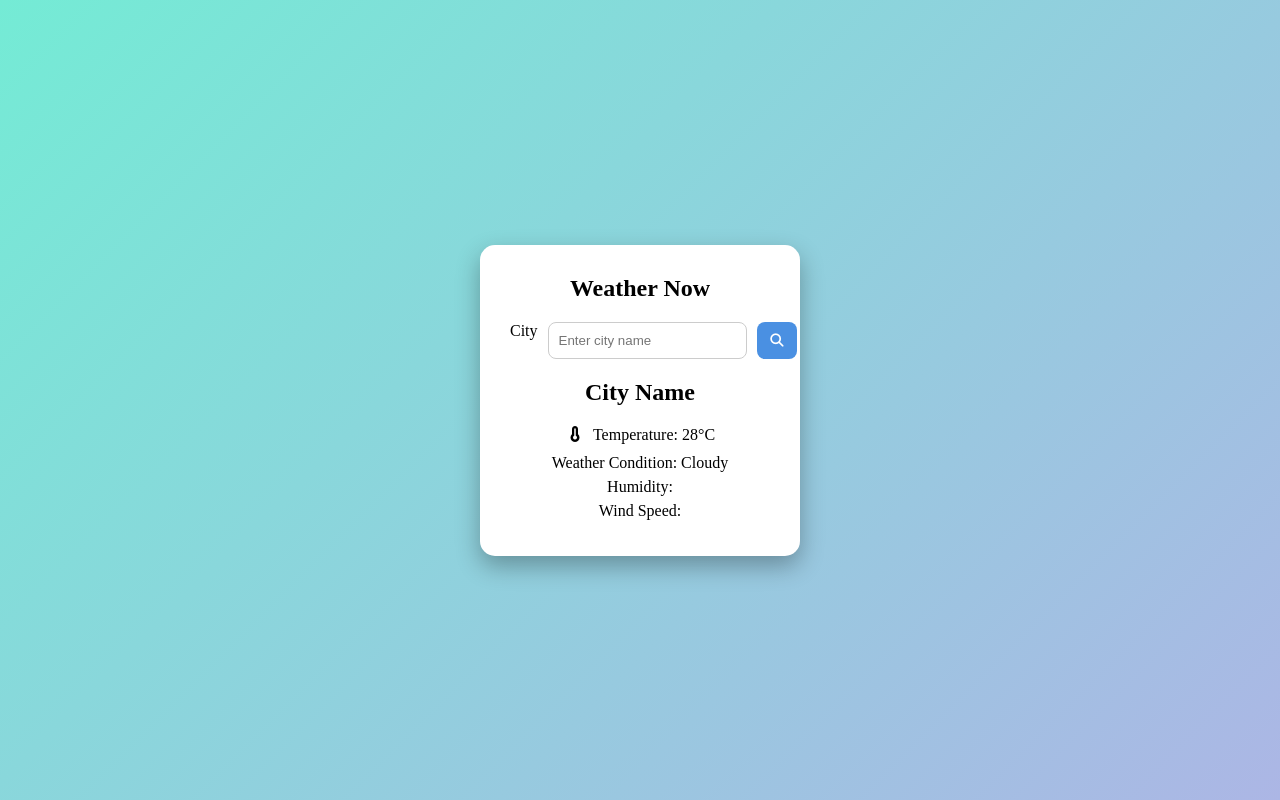
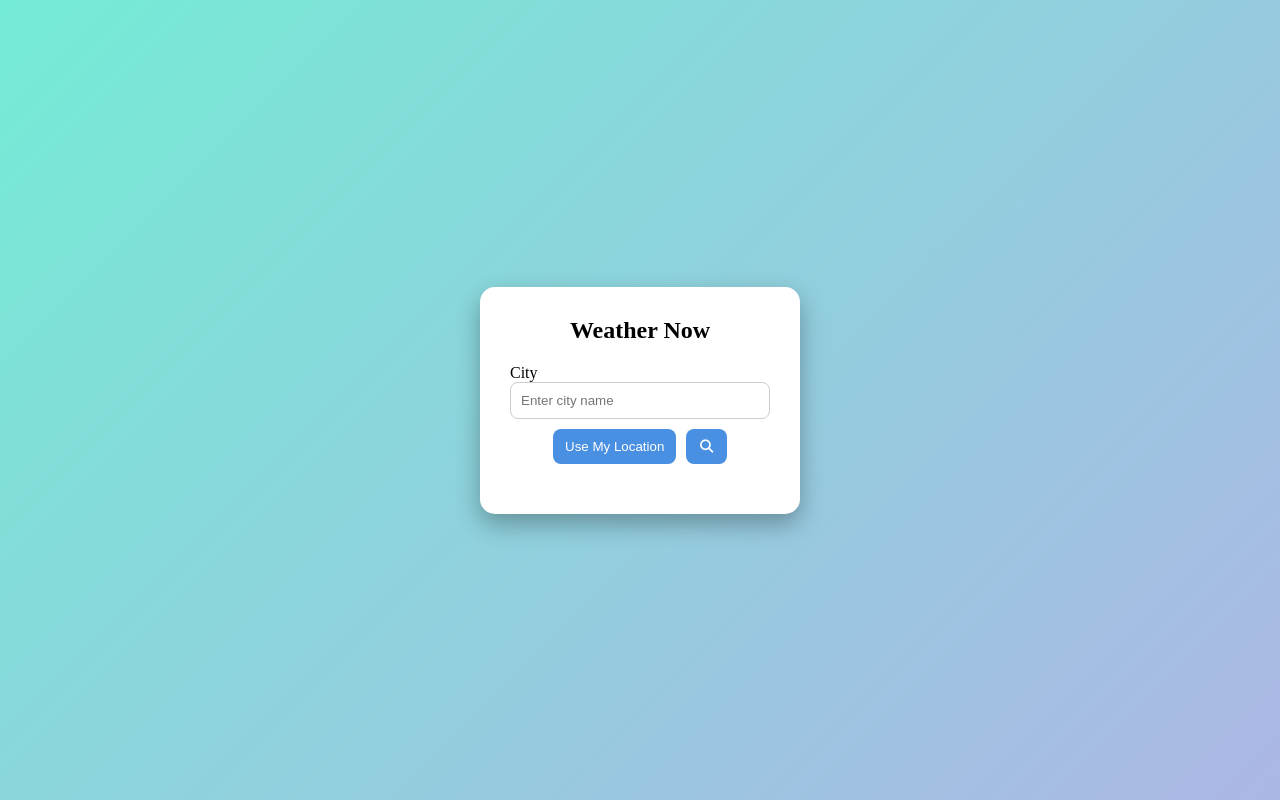
Before and after one commit to kunjal006/weather-app, a plain HTML site: page index.html in a window 1280 px wide. Drawn offline with Linux system fonts and the light colour scheme.

Commit message:
final changes made

```diff
--- a/index.html
+++ b/index.html
@@ -20,21 +20,25 @@
         <!-- city input -->
         <div class="input-city">
             <p>City</p>
-            <input id="cityinput" type="text" placeholder="Enter city name">
-            <button type="button"><i class="fa-solid fa-magnifying-glass"></i></button>
+            <div class="searchbox">
+                <input id="cityinput" type="text" placeholder="Enter city name">
+                <button id="location-btn" type="button">Use My Location</button>
+                <button id="button" type="submit"><i class="fa-solid fa-magnifying-glass"></i></button>
+            </div>
         </div>
 
         <!-- result display -->
-        <div class="display">
+        <div class="display" style="display:none;">
             <h2 id="cityname">City Name</h2>
+            <img id="weather-icon" src="" alt="weather icon">
             <!-- temperature -->
             <div class="temp">
                 <i class="fa-solid fa-temperature-full"></i>
-                <p id="temper">Temperature: 28°C</p>
+                <p id="temper">Temperature: </p>
             </div>
             <!-- condition -->
             <div class="cond">
-                <p id="condition">Weather Condition: Cloudy</p>
+                <p id="condition">Weather Condition: </p>
             </div>
             <!-- humidity -->
             <div class="hum">
--- a/style.css
+++ b/style.css
@@ -27,8 +27,8 @@ body{
 }
 
 .input-city{
-    display: flex;
-    gap: 10px;
+    display:flex;
+    flex-direction:column;
     margin-bottom: 20px;
 }
 
@@ -72,3 +72,20 @@ body{
 .container:hover{
     transform:translateY(-5px);
 }
+
+#weather-icon {
+    display: none;
+}
+
+.searchbox{
+    display: flex;
+    gap: 10px;
+    justify-content: center;
+    align-items: center;
+    flex-wrap: wrap;
+}
+
+.searchbox input{
+    padding: 10px;
+    width: 200px;
+}
```
